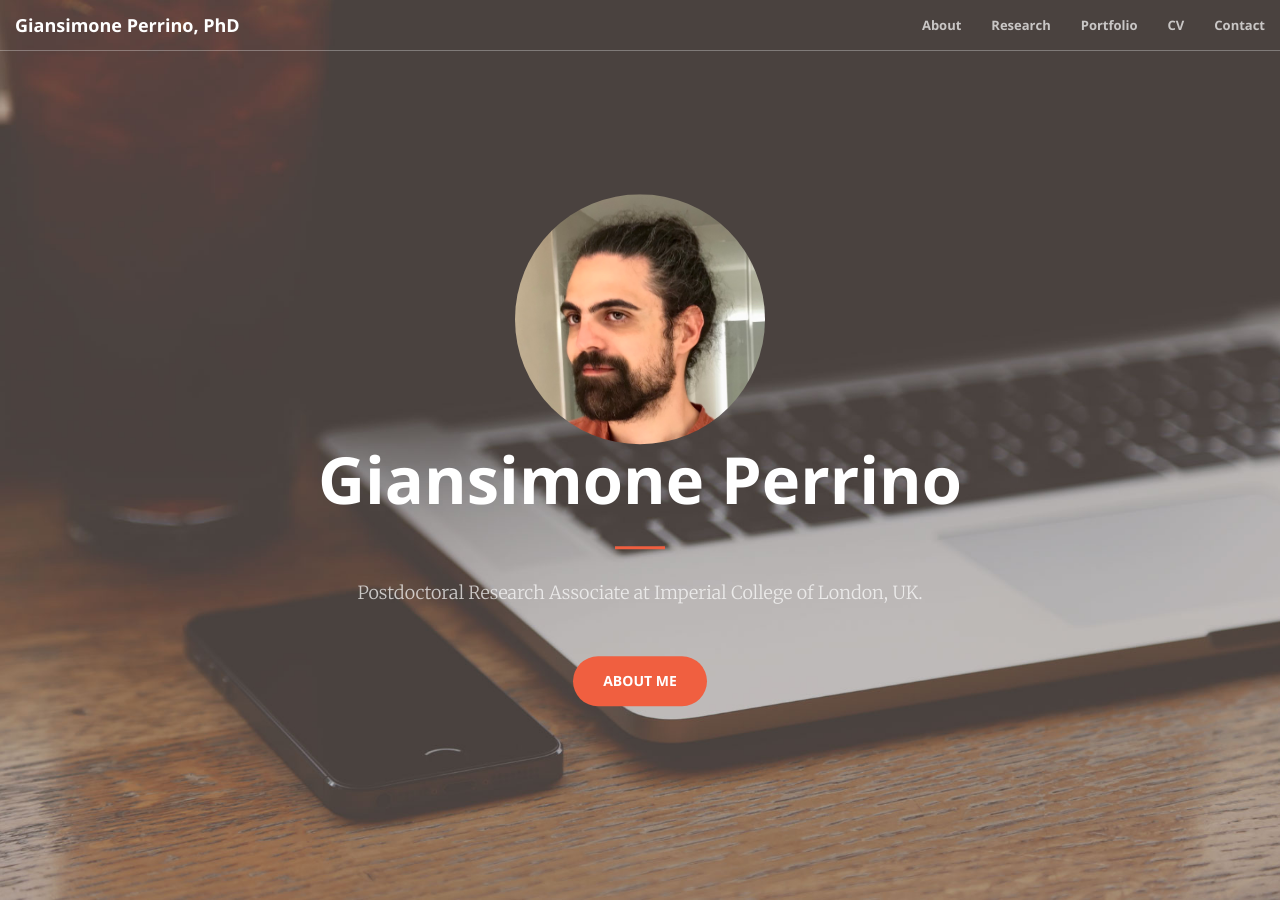
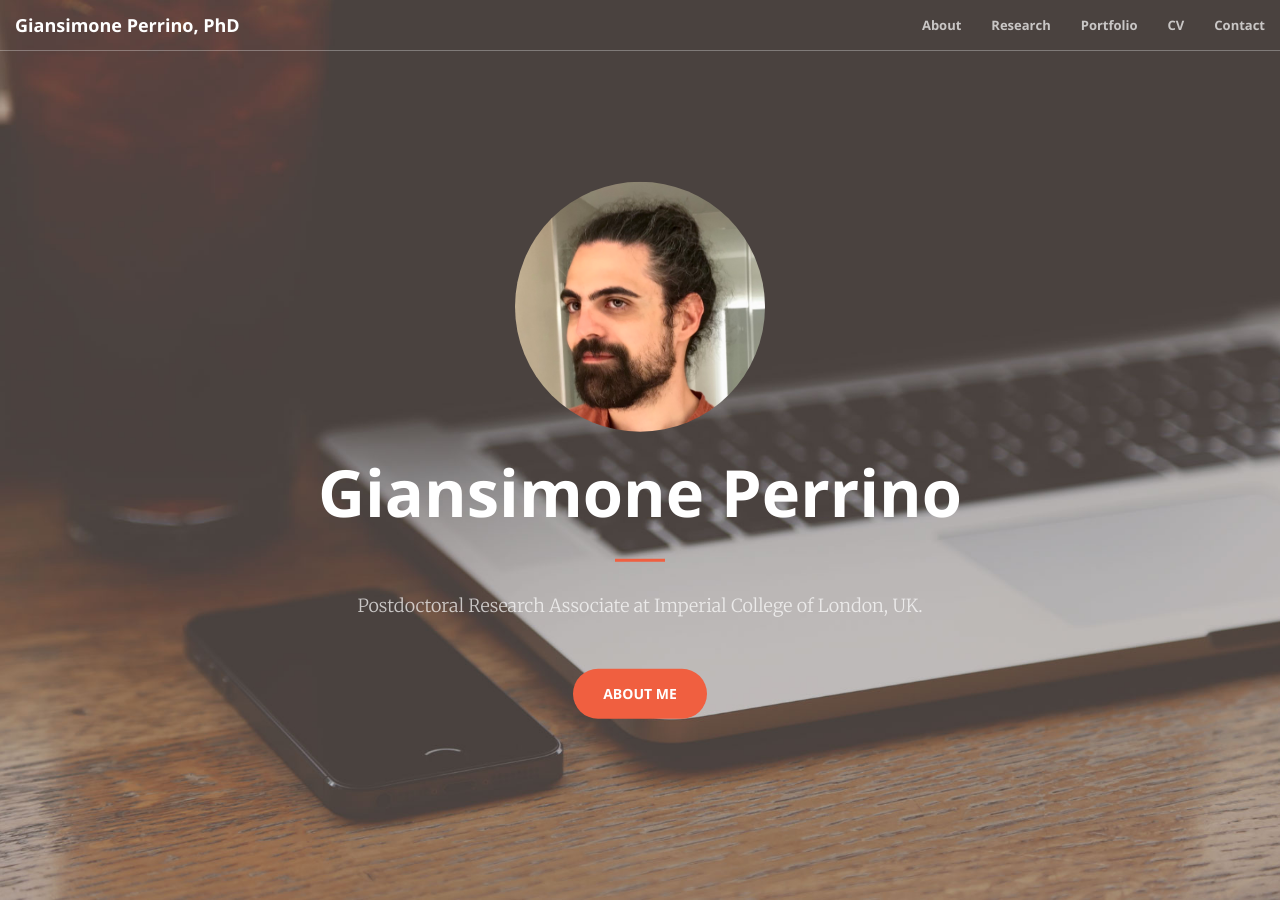
Before and after one commit to giansimone/giansimone.github.io, a Jekyll site: the page built from index.html, in a window 1280 px wide and 900 px high. Built offline with Jekyll 4.4.1, drawn with Linux system fonts in a browser that asks for light colours; some web fonts are replaced.

Commit message:
Fix margin in header section.

```diff
--- a/_includes/cv.html
+++ b/_includes/cv.html
@@ -6,7 +6,7 @@
                 <hr class="light">
                 <p class="text-faded-center">Perhaps, you might be interested to have a look at my CV.</p>
                 <a href="data/shortCV_giansimonePERRINO.pdf">
-                <i class="fa fa-file-pdf-o fa-3x wow bounceIn" data-wow-delay=".1s"></i>
+                <i class="fa fa-file-lines fa-3x wow bounceIn" data-wow-delay=".1s"></i>
                 <p class="text-faded-center">Curriculum Vitae</p>
                 </a>
             </div>
--- a/_includes/header.html
+++ b/_includes/header.html
@@ -4,7 +4,6 @@
             <div class="circular_image">
                 <img src="img/gianperr.jpg">
             </div>
-            <br>
             <h1>Giansimone Perrino</h1>
             <hr>
             <p>Postdoctoral Research Associate at Imperial College of London, UK.</p>
--- a/_sass/_base.scss
+++ b/_sass/_base.scss
@@ -372,11 +372,11 @@ body {
     height: 250px;
     border-radius: 50%;
     overflow: hidden;
-    background-color: blue;
-    display:inline-block;
-    vertical-align:middle;
+    display: inline-block;
+    vertical-align: middle;
+    margin-bottom: 25px;
 }
 
 .circular_image img{
-    width:100%;
+    width: 100%;
 }
```
